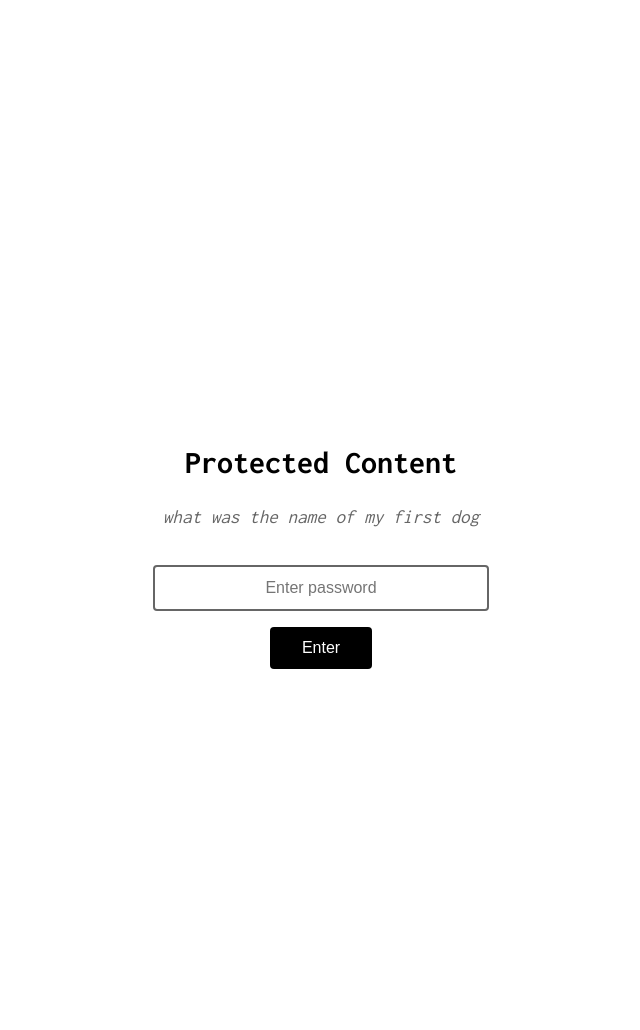
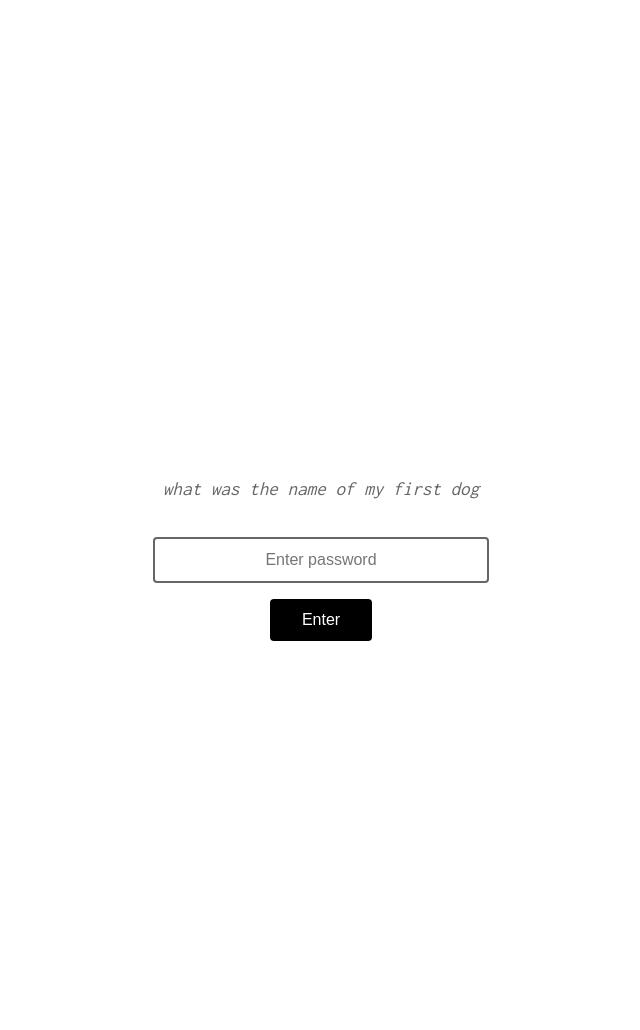
Before and after one commit to briannguy3n/nothingcouldnever2, a Jekyll site: the page built from pages/notes-password.md, in a window 1280 px wide. Shown: the whole page, without its empty margins (319-959 px from the left). Built offline with Jekyll 4.4.1, drawn with Linux system fonts in a browser that asks for light colours.

Commit message:
Remove password title

```diff
--- a/pages/notes-password.md
+++ b/pages/notes-password.md
@@ -7,7 +7,6 @@ permalink: /notes-password
 <!-- Password validation and redirect to /notes is handled in notes-password.js -->
 <div class="notes-password-page">
   <div class="password-container">
-    <h2 class="password-title">Protected Content</h2>
     <p class="password-prompt"></p>
     <form id="password-form" class="password-form">
       <input
```
